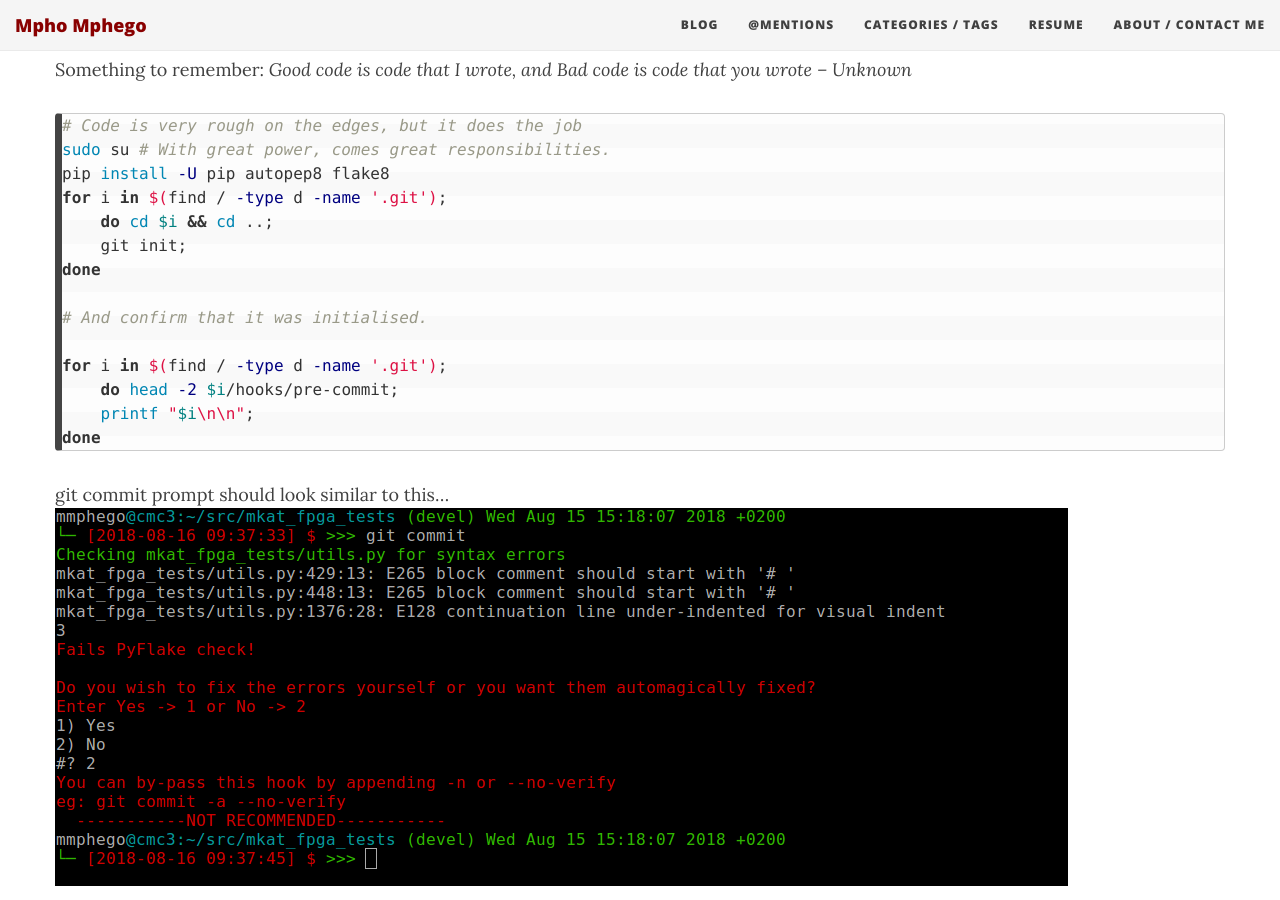
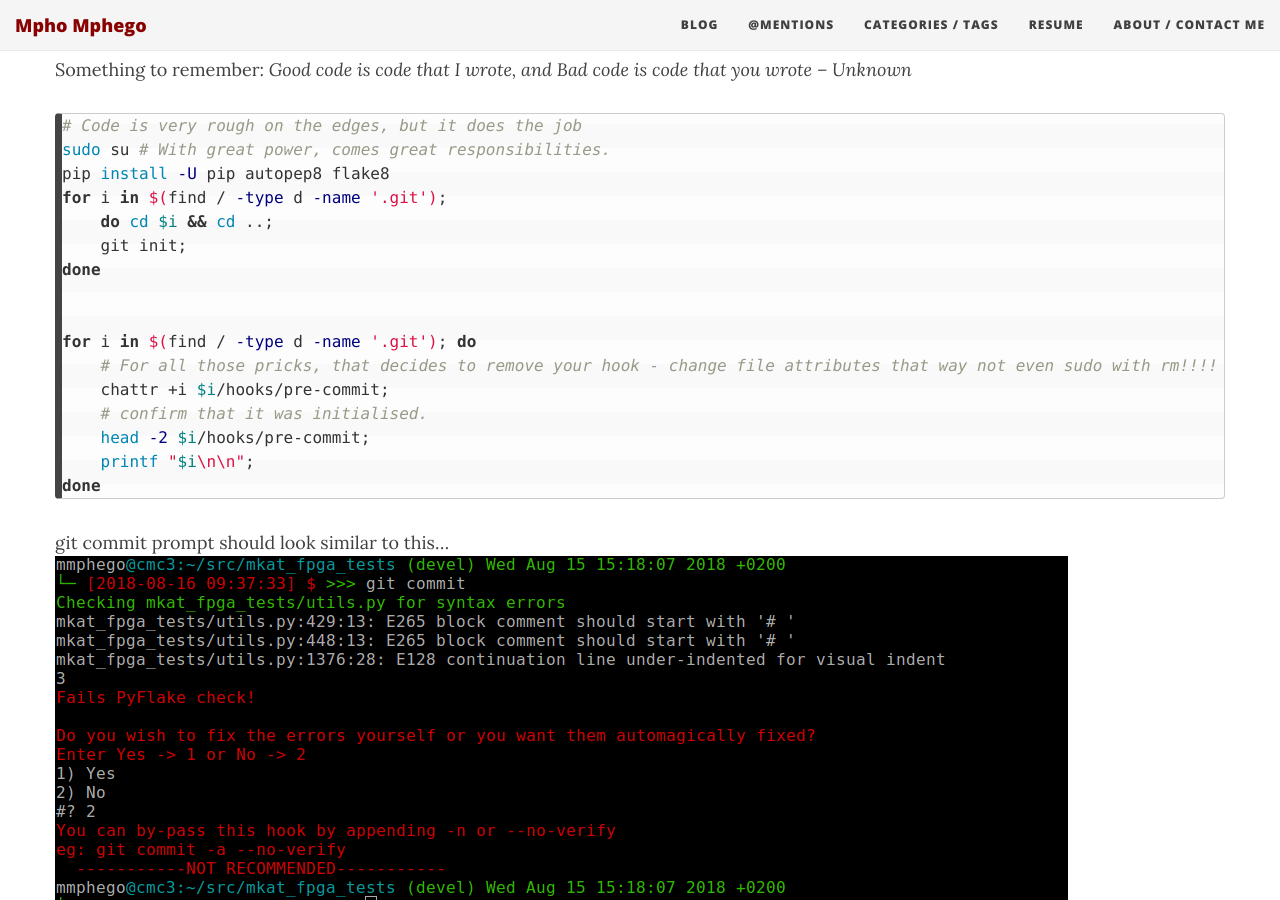
Before and after one commit to mmphego/mmphego.github.io, a Jekyll site: the page built from _posts/2018-06-28-Automatically-check-your-Python-code-for-errors-before-committing.md, in a window 1280 px wide and 900 px high, scrolled down 2794 px. Built offline with Jekyll 4.4.1, drawn with Linux system fonts in a browser that asks for light colours; nearby versions of some CDN libraries; comment, search, counter and statistics services are not loaded.

Commit message:
Updated about me

````diff
--- a/_posts/2018-03-09-installing-docker-on-ubuntu-and-how-to-use-it-without-sudo.html
+++ b/_posts/2018-03-09-installing-docker-on-ubuntu-and-how-to-use-it-without-sudo.html
@@ -42,7 +42,7 @@
 <p><strong>Installing Docker on Ubuntu 16.04</strong></p>
 <p>I will make this guide as simple as i can. I will use Ubuntu 16.04 [LTS]. You will need the 64 bit version and your kernel must be at least in <em>3.10</em>, you can check this typing (uname -r) in the shell. You must type the following commands in your shell, if you have any doubts you can see the official guide in <a href="https://docs.docker.com/">https://docs.docker.com/</a></p>
 <pre><code class="language-bash hljs">sudo apt-get update
-sudo apt-get install apt-transport-https ca-certificates
+sudo apt-get install apt-transport-https ca-certificates curl gnupg software-properties-common
 sudo apt-key adv --keyserver hkp://p80.pool.sks-keyservers.net:<span class="hljs-number">80</span> --recv-keys <span class="hljs-number">58118</span>E89F3A912897C070ADBF76221572C52609D
 </code></pre>
 <p>You can open a simple editor like nano with this command <code class="language-bash">$ sudo nano /etc/apt/sources.list.d/docker.list</code> and paste the following line: <br/> deb <a href="https://apt.dockerproject.org/repo">https://apt.dockerproject.org/repo</a> ubuntu-xenial main <br/>save and exit</p>
--- a/_posts/2018-06-28-Automatically-check-your-Python-code-for-errors-before-committing.md
+++ b/_posts/2018-06-28-Automatically-check-your-Python-code-for-errors-before-committing.md
@@ -111,10 +111,12 @@
     git init;
 done
 
-# And confirm that it was initialised.
 
-for i in $(find / -type d -name '.git');
-    do head -2 $i/hooks/pre-commit;
+for i in $(find / -type d -name '.git'); do
+    # For all those pricks, that decides to remove your hook - change file attributes that way not even sudo with rm!!!!
+    chattr +i $i/hooks/pre-commit;
+    # confirm that it was initialised.
+    head -2 $i/hooks/pre-commit;
     printf "$i\n\n";
 done
 ```
--- a/aboutme.html
+++ b/aboutme.html
@@ -35,7 +35,7 @@
 
   <p class="about-text">
     <span class="fa fa-file-text-o about-icon"></span>
-    My personal and work projects can be accessed on my GitHub page: <strong><a href="https://github.com/mmphego?tab=repositories">GitHub</a></strong>. My personal <a href="/">blog page</a> is a very good place to see some of my work. You are welcome to checkout my somewhat outdated <a href="{{ site.url }}/resume">resume</a> else check my <a href="https://www.linkedin.com/in/mpho-mphego-54566828/"><strong>LinkedIn</strong></a> profile.
+    My personal and work projects can be accessed on my <strong><a href="https://github.com/mmphego?tab=repositories">GitHub page</a></strong>. My personal <a href="/">blog page</a> is a very good place to see some of my work.</br> You are welcome to checkout my <a href="{{ site.url }}/resume">resume</a> else check my <a href="https://www.linkedin.com/in/mpho-mphego-54566828/"><strong>LinkedIn</strong></a> profile.
   </p>
     {% include advertisements.html %}
 
````
Also changed, not shown: _posts/2018-08-15-How-to-install-python-3.7-in-Ubuntu-16.04-lts.md (+1 -0 lines).
